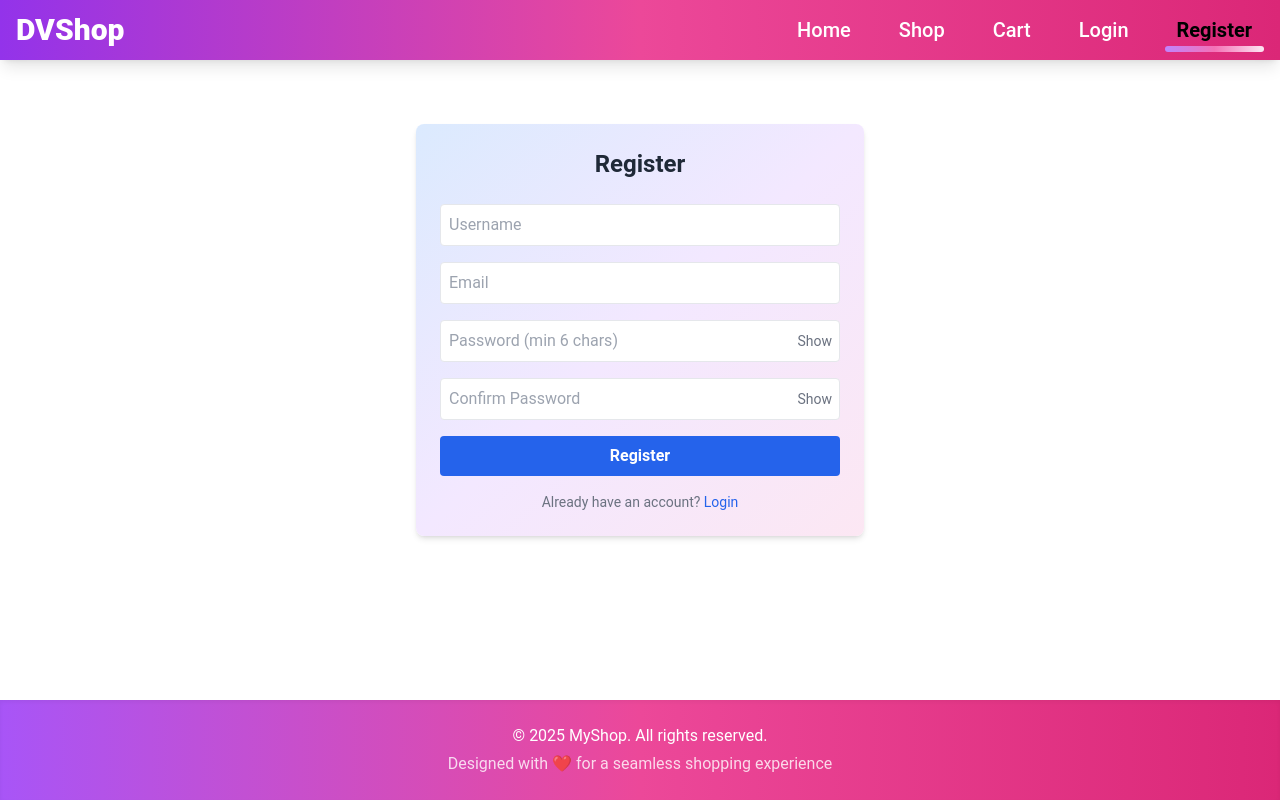
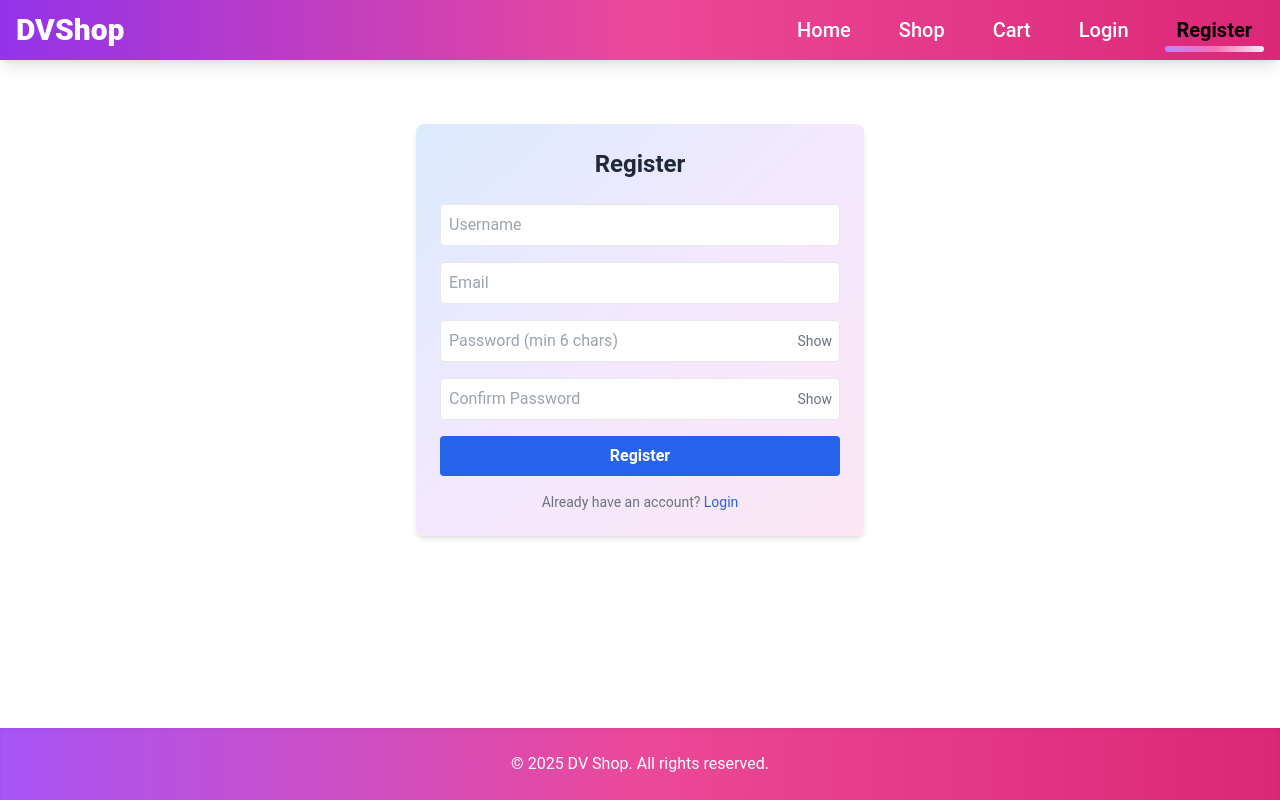
Before and after one commit to sugandv21/Ecom_Project, a React (Vite) app in the folder Ecom_Frontend/: page /register in a window 1280 px wide. Built offline with nearby package versions, Linux system fonts and the light colour scheme; no server answers.

Commit message:
Update Footer.jsx

```diff
--- a/Ecom_Frontend/src/components/Footer.jsx
+++ b/Ecom_Frontend/src/components/Footer.jsx
@@ -5,10 +5,7 @@ export default function Footer() {
     <footer className="bg-gradient-to-r from-purple-500 via-pink-500 to-pink-600 py-6 mt-12 shadow-inner">
       <div className="container mx-auto text-center text-white text-lg md:text-base">
         <p>
-          © {new Date().getFullYear()} MyShop. All rights reserved.
-        </p>
-        <p className="mt-1 text-white/80 text-md">
-          Designed with ❤️ for a seamless shopping experience
+          © {new Date().getFullYear()} DV Shop. All rights reserved.
         </p>
       </div>
     </footer>
```
